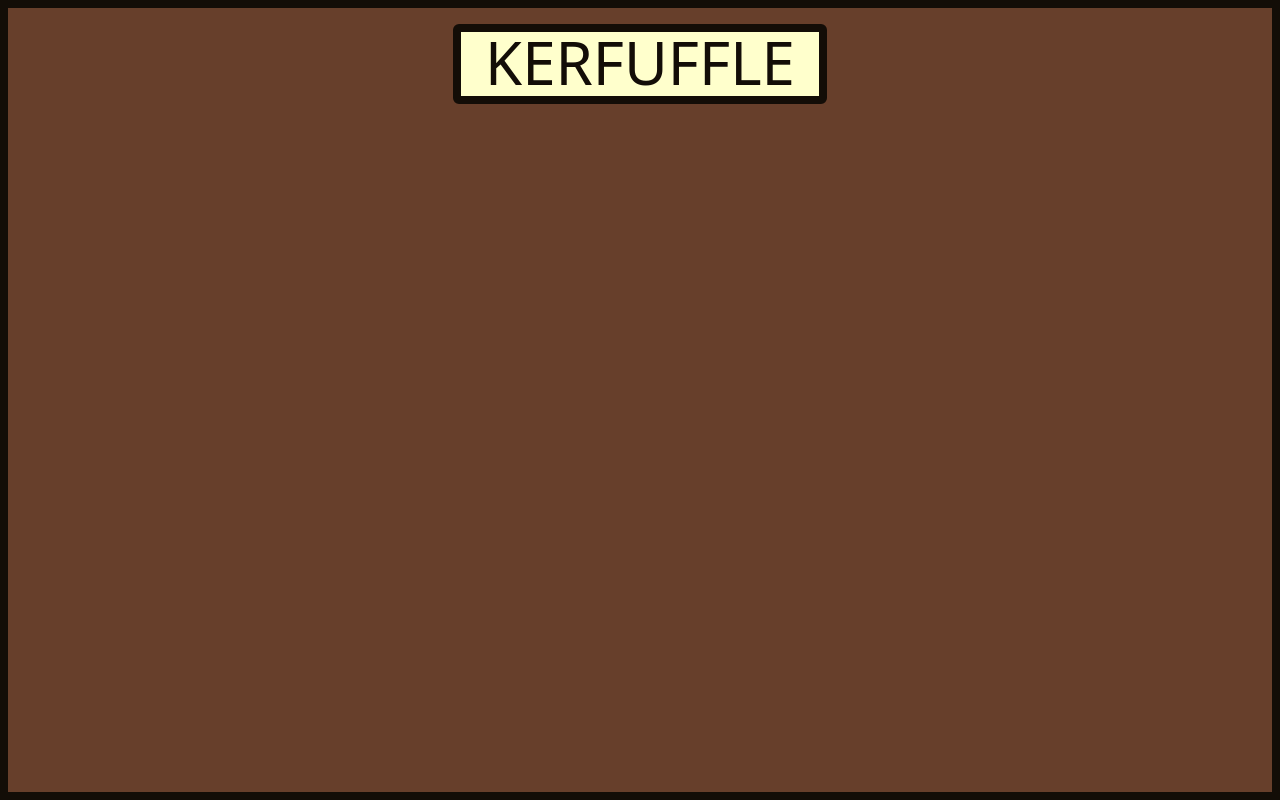
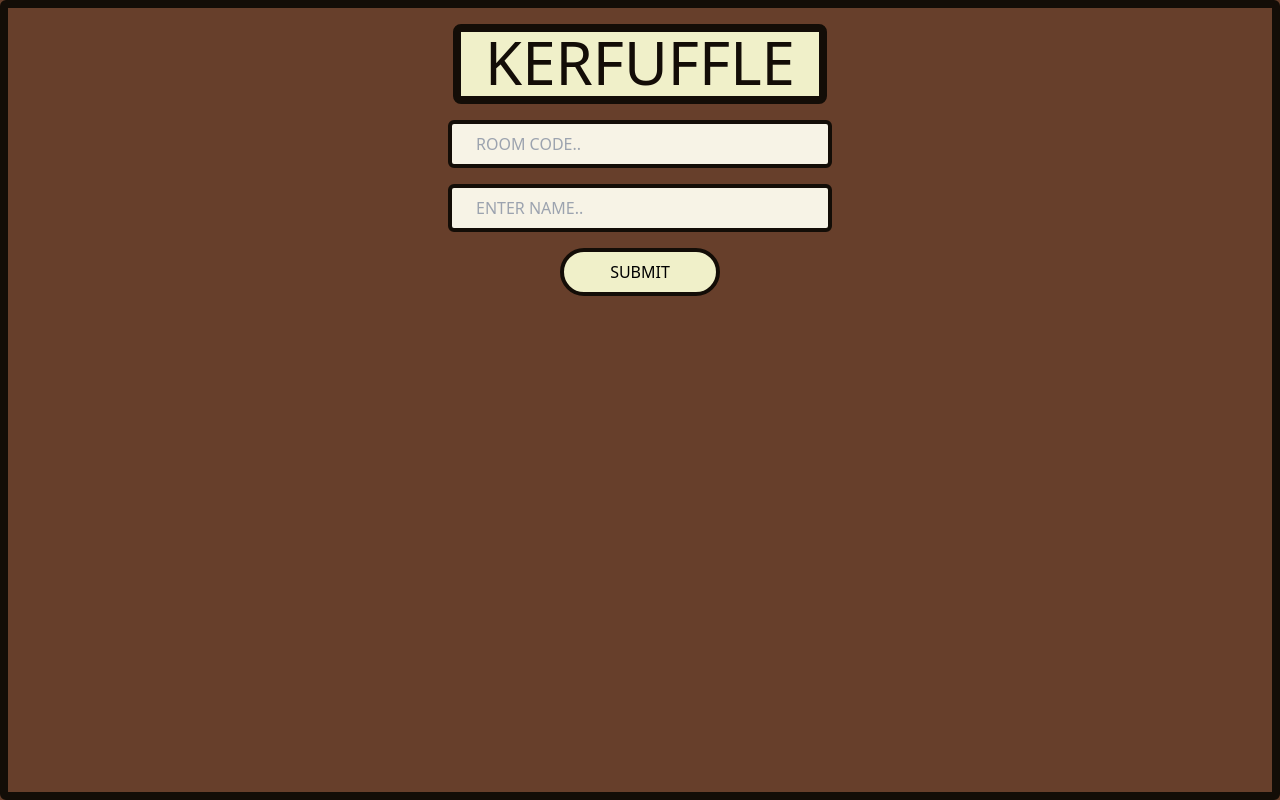
Before and after one commit to Ludvarg/kerfuffle_frontend, a website: page index.html in a window 1280 px wide. Drawn offline with Linux system fonts and the light colour scheme.

Commit message:
added input

```diff
--- a/index.html
+++ b/index.html
@@ -6,10 +6,15 @@
     <link href="./style/output.css" rel="stylesheet">
     <title>Kerfuffle</title>
 </head>
-<body class="bg-primary">
-    <main class="flex justify-center border-8 border-dark w-screen h-screen">
-        <div class="flex justify-center bg-secondary m-4 px-6 border-8 border-dark rounded-md h-20">
+<body class="bg-primary-0">
+    <main class="flex flex-col border-8 border-dark rounded-md w-screen h-screen">
+        <div class="flex justify-center self-center bg-secondary-0 m-4 px-6 border-8 border-dark rounded-lg h-20 max-w-xl">
             <h1 class="text-6xl text-dark">KERFUFFLE</h1>
+        </div>
+        <div class="flex flex-col items-center">
+            <input class="px-6 mb-4 border-4 border-dark bg-light h-12 w-96 rounded-md" type="text" placeholder="ROOM CODE..">
+            <input class="px-6 mb-4 border-4 border-dark bg-light h-12 w-96 rounded-md" type="text" placeholder="ENTER NAME..">
+            <input class="px-6 border-4 border-dark bg-secondary-0 h-12 w-40 rounded-full hover:bg-secondary-1 active:bg-secondary-2" type="button" value="SUBMIT">
         </div>
     </main>
 </body>
```
Also changed, not shown: style/output.css.
